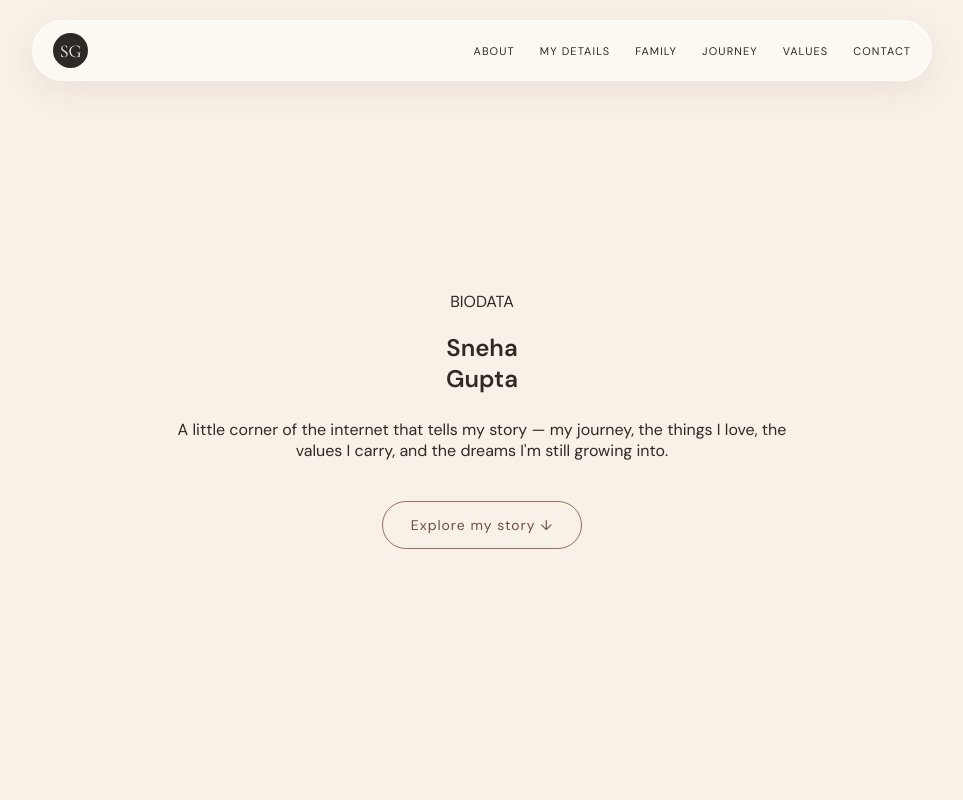
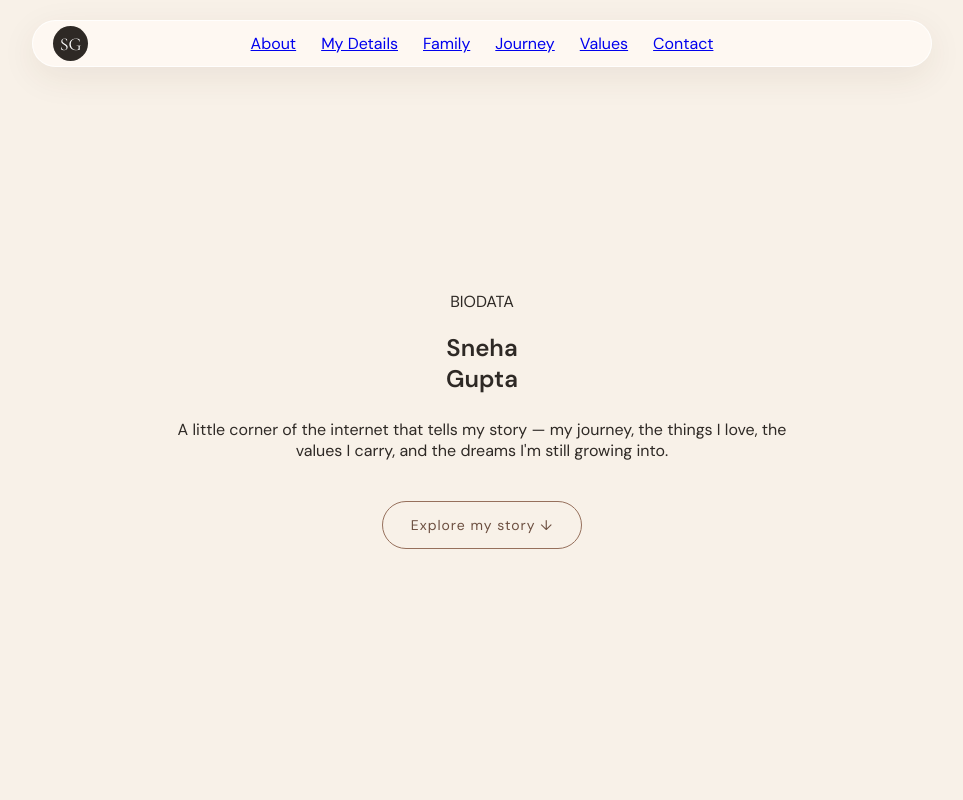
Before and after one commit to snehagupta126/Sneha-Bio-data, a plain HTML site: page index.html in a window 1280 px wide. Shown: the top 800 px of the page, without its empty margins (158-1121 px from the left). Drawn offline with nearby package versions, Linux system fonts and the light colour scheme.

Commit message:
Update style.css

```diff
--- a/style.css
+++ b/style.css
@@ -25,12 +25,10 @@ body {
 ========================================= */
 
 .navbar {
-
     position: fixed;
 
     top: 20px;
     left: 50%;
-
     transform: translateX(-50%);
 
     width: min(92%, 900px);
@@ -38,17 +36,13 @@ body {
     padding: 12px 20px;
 
     display: flex;
-
     align-items: center;
-
-    justify-content: space-between;
+    justify-content: center;
 
     background: rgba(255, 250, 244, 0.85);
-
     backdrop-filter: blur(15px);
 
     border: 1px solid rgba(255,255,255,.8);
-
     border-radius: 50px;
 
     z-index: 1000;
@@ -58,6 +52,8 @@ body {
 
 
 .logo {
+    position: absolute;
+    left: 20px;
 
     width: 35px;
     height: 35px;
@@ -68,43 +64,18 @@ body {
     border-radius: 50%;
 
     background: #2e2925;
-
     color: white;
 
     font-family: "Cormorant Garamond";
-
     font-size: 18px;
 }
 
 
 .nav-links {
-
     display: flex;
-
+    align-items: center;
+    justify-content: center;
     gap: 25px;
-
-}
-
-
-.nav-links a {
-
-    color: #2e2925;
-
-    text-decoration: none;
-
-    font-size: 11px;
-
-    text-transform: uppercase;
-
-    letter-spacing: .1em;
-
-    transition: .3s;
-
-}
-
-
-.nav-links a:hover {
-    color: #a96f69;
 }
 
 
```
